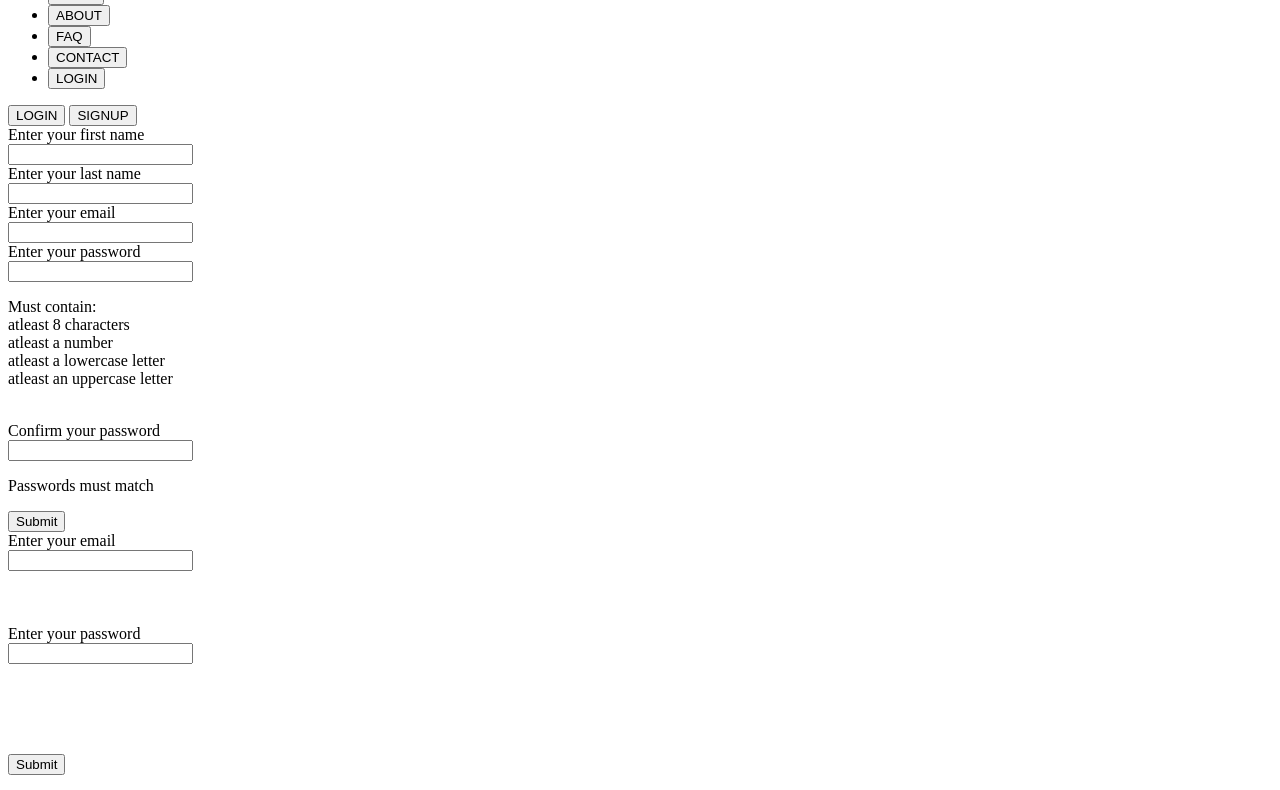
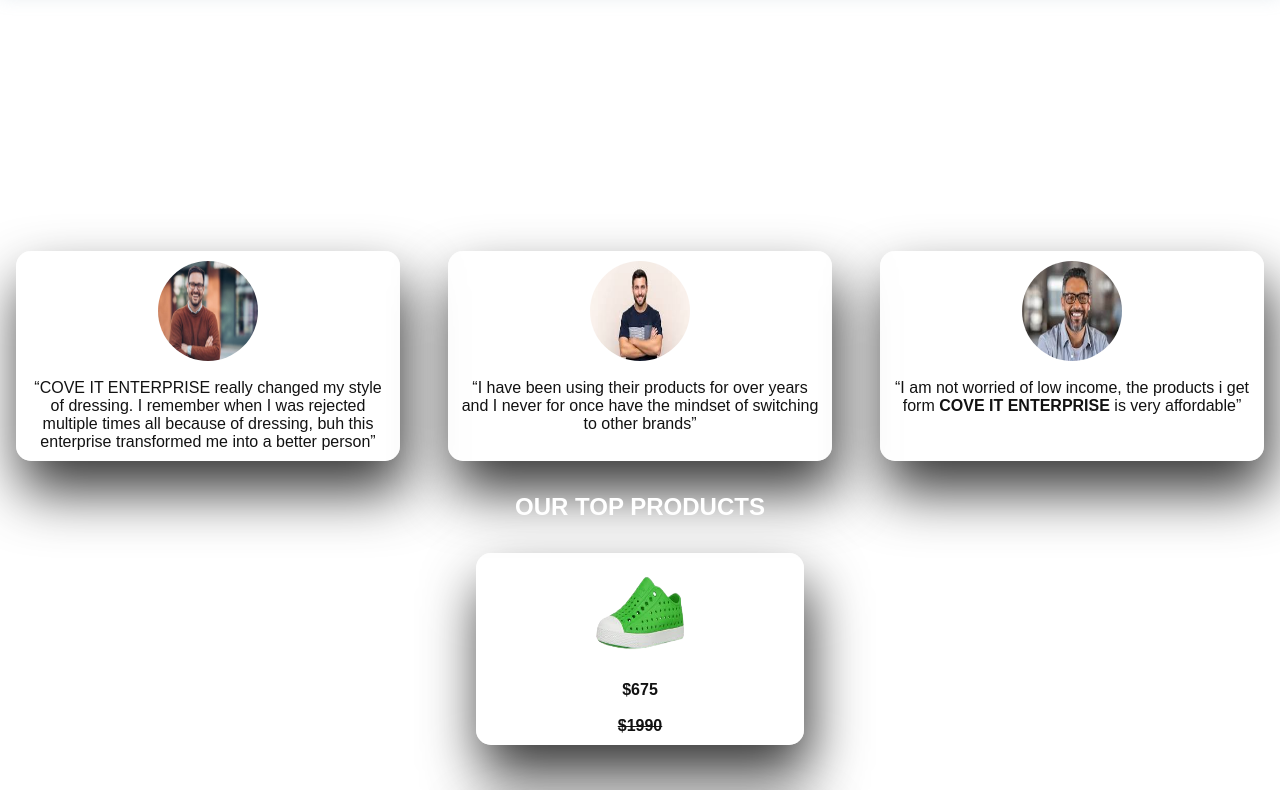
Before and after one commit to Abdussalam-Mujeeb-ur-rahman/AllahisrabbEnterprise, a plain HTML site: page index.html in a window 1280 px wide. Shown: the part 83-873 px from the top of the page. Drawn offline with Linux system fonts and the light colour scheme; the site is published under a folder, as on GitHub Pages, so addresses that start at the root find nothing.

Commit message:
updated css

```diff
--- a/index.html
+++ b/index.html
@@ -5,10 +5,10 @@
     <meta http-equiv="X-UA-Compatible" content="IE=edge">
     <meta name="viewport" content="width=device-width, initial-scale=1.0">
     <title>COVE IT ENTERPRISE</title>
-    <link rel="stylesheet" href="/stylesheets/firstApproach/firstApproachSmallerScreen.css">
-    <link rel="stylesheet" href="/stylesheets/firstApproach/firstApproachBiggerrScreen.css">
-    <link rel="stylesheet" href="/stylesheets/firstApproach/firstApproach.css">
-    <script src="/Scripts/firstApproach/firstApproach.js" defer></script>
+    <link rel="stylesheet" href="./stylesheets/firstApproach/firstApproachSmallerScreen.css">
+    <link rel="stylesheet" href="./stylesheets/firstApproach/firstApproachBiggerrScreen.css">
+    <link rel="stylesheet" href="./stylesheets/firstApproach/firstApproach.css">
+    <script src="./Scripts/firstApproach/firstApproach.js" defer></script>
 </head>
 <body>
     <main class="main_page">
```
